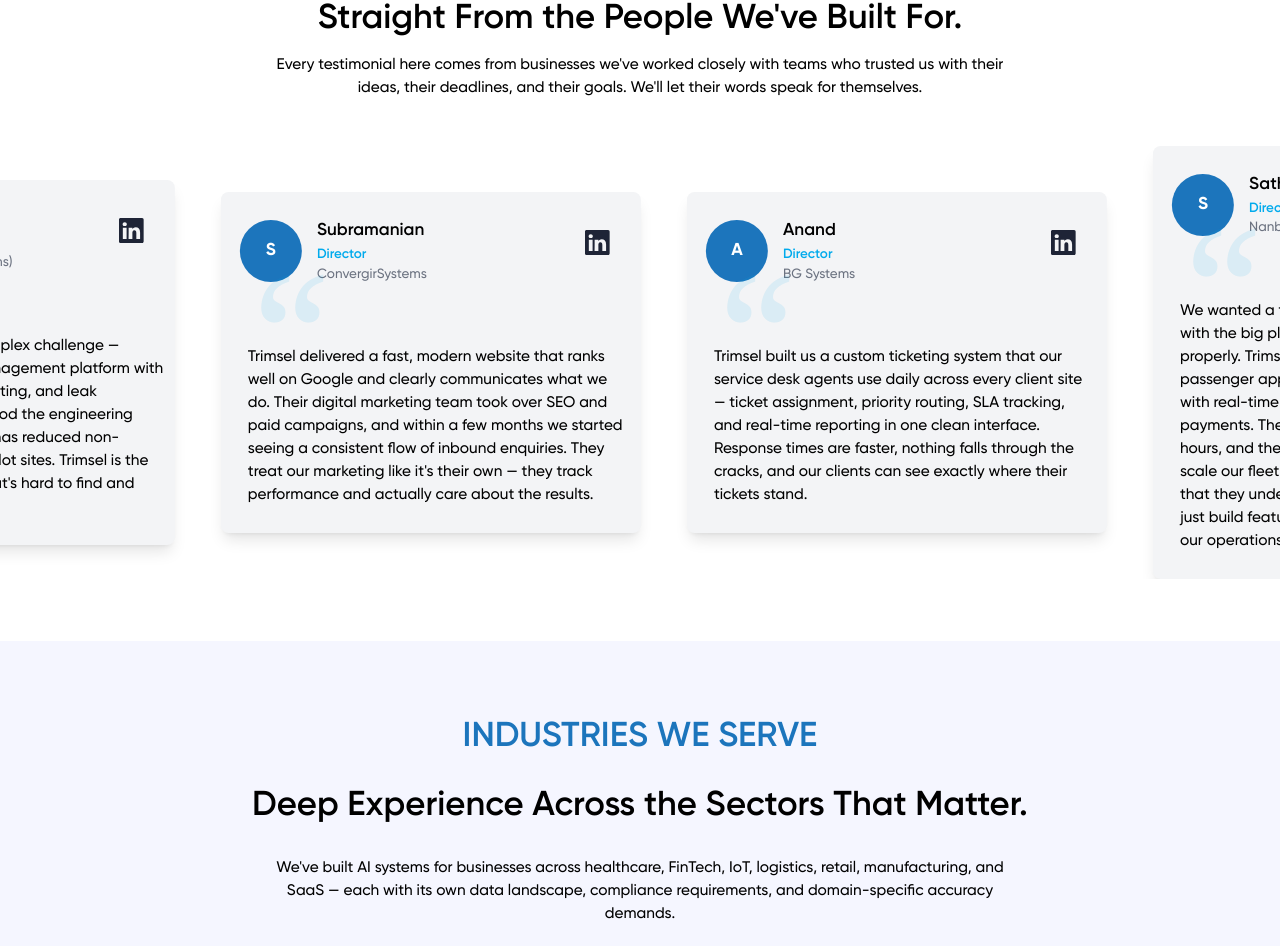
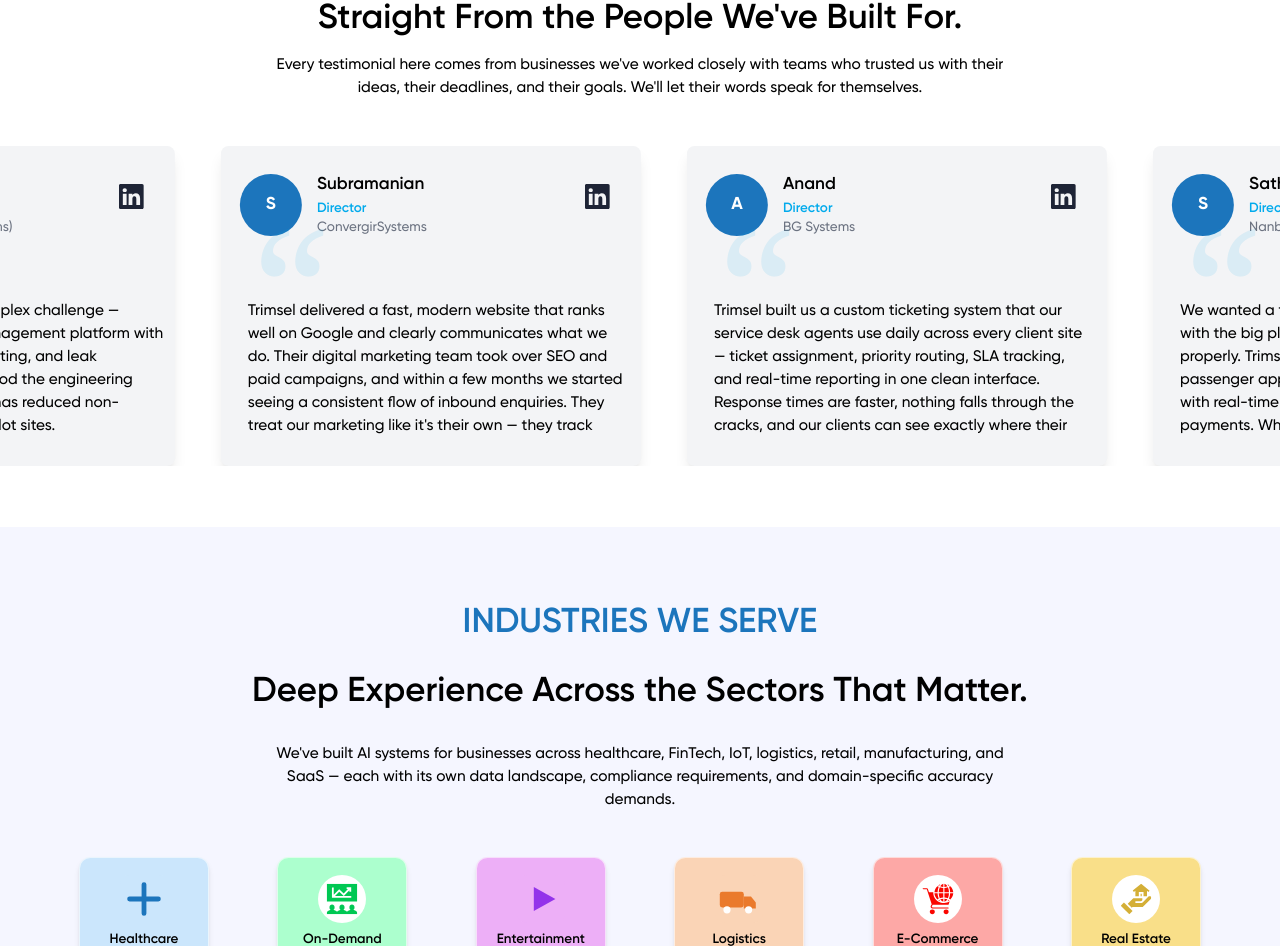
Before and after one commit to Trimsel/trimsel_website_new, a Next.js app: page /ai-development-company in a window 1280 px wide. Shown: the part 8802-9748 px from the top of the page. Built offline with nearby package versions, Linux system fonts and the light colour scheme.

Commit message:
fixed testimonials

```diff
--- a/src/components/testimonial.js
+++ b/src/components/testimonial.js
@@ -30,7 +30,7 @@ export default function Testimonial() {
           {testimonialData?.map((item) => (
             <div
               key={item.id}
-              className="relative mx-3 w-[280px] min-h-[280px] flex flex-col rounded-lg bg-gray-100 px-5 py-7 shadow-lg overflow-hidden sm:mx-6 sm:w-[340px] md:w-[420px]"
+              className="relative mx-3 w-[280px] h-[320px] flex flex-col rounded-lg bg-gray-100 px-5 py-7 shadow-lg overflow-hidden sm:mx-6 sm:w-[340px] md:w-[420px]"
             >
               {/* LinkedIn Icon */}
               <Image
@@ -64,8 +64,8 @@ export default function Testimonial() {
               </span>
 
               {/* Message */}
-              <div className="mt-12 left-2 relative z-10">
-                <p className="text-black font-medium">{item.message}</p>
+              <div className="mt-12 left-2 relative z-10 overflow-hidden">
+                <p className="text-black font-medium line-clamp-7">{item.message}</p>
               </div>
             </div>
           ))}
--- a/src/data/testimonialdata.js
+++ b/src/data/testimonialdata.js
@@ -6,7 +6,7 @@ const testimonialData = [
     company: "KarIOT (ConvergirSystems)",
     initials: "KD",
     message:
-      "We came to Trimsel with a complex challenge — building a real-time water management platform with IoT sensors, AI demand forecasting, and leak detection. Their team understood the engineering problem deeply. The platform has reduced non-revenue water by 15% across pilot sites. Trimsel is the kind of engineering partner that's hard to find and harder to replace.",
+      "We came to Trimsel with a complex challenge — building a real-time water management platform with IoT sensors, AI demand forecasting, and leak detection. Their team understood the engineering problem deeply. The platform has reduced non-revenue water by 15% across pilot sites.",
   },
   {
     id: 2,
@@ -33,7 +33,7 @@ const testimonialData = [
     company: "Nanbas Travels",
     initials: "S",
     message:
-      "We wanted a taxi booking app that could compete with the big players but serve our local market properly. Trimsel built us a complete solution — passenger app, driver app, and an admin panel — with real-time tracking, fare calculation, and in-app payments. The app runs smoothly even during peak hours, and the driver onboarding flow made it easy to scale our fleet quickly. What set Trimsel apart was that they understood the taxi business — they didn't just build features, they built the right features for how our operations actually work.",
+      "We wanted a taxi booking app that could compete with the big players but serve our local market properly. Trimsel built us a complete solution — passenger app, driver app, and an admin panel — with real-time tracking, fare calculation, and in-app payments. What set them apart was that they understood the taxi business — they didn't just build features, they built the right features for how our operations actually work.",
   },
   {
     id: 5,
@@ -42,7 +42,7 @@ const testimonialData = [
     company: "AtoZ E-commerce",
     initials: "D",
     message:
-      "Trimsel delivered a full-stack e-commerce solution with product management, payment integration, logistics tracking, and a mobile app. The platform handles peak-season traffic without breaking, and the admin panel saves our operations team hours every day. On the marketing side, their SEO and social media campaigns brought us consistent organic traffic from day one. It's rare to find a company that does both engineering and marketing well — Trimsel does.",
+      "Trimsel delivered a full-stack e-commerce solution with product management, payment integration, logistics tracking, and a mobile app. The platform handles peak-season traffic without breaking, and the admin panel saves our operations team hours every day. It's rare to find a company that does both engineering and marketing well — Trimsel does.",
   },
 ];
 
```
